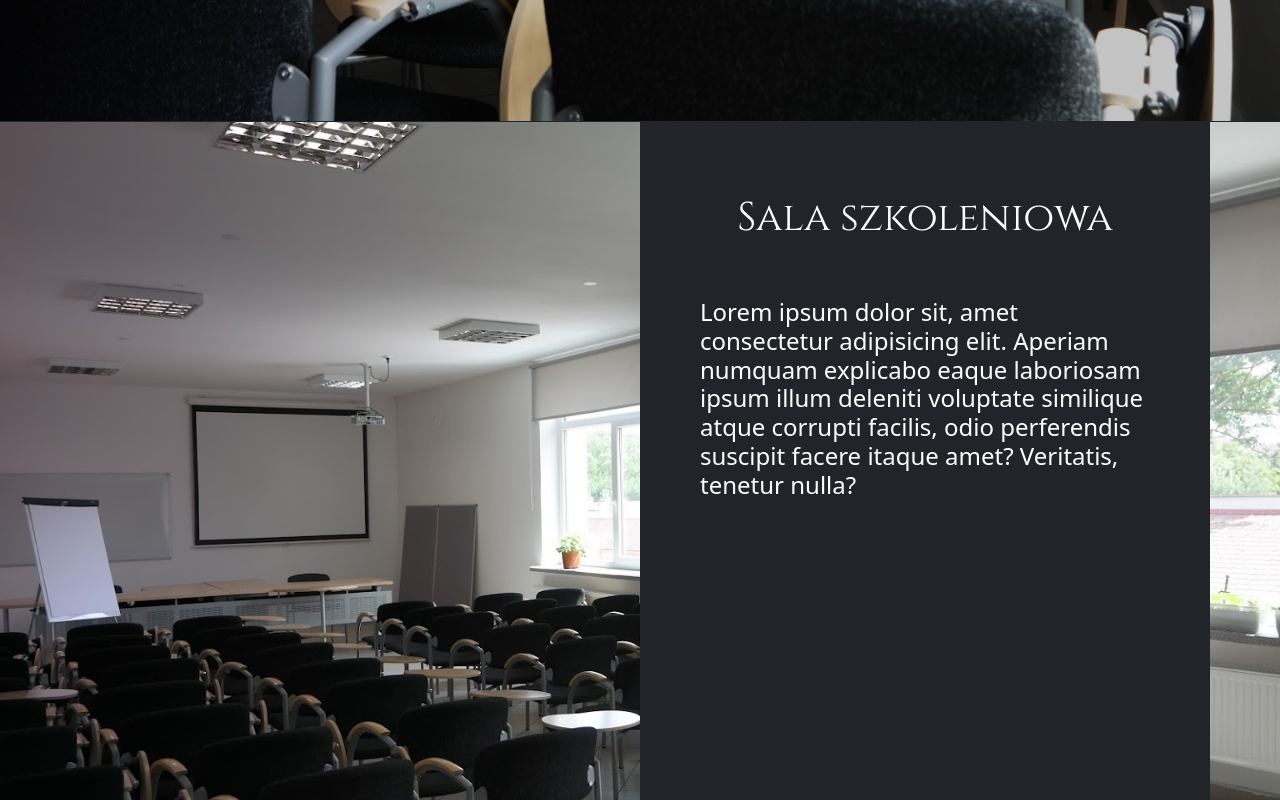
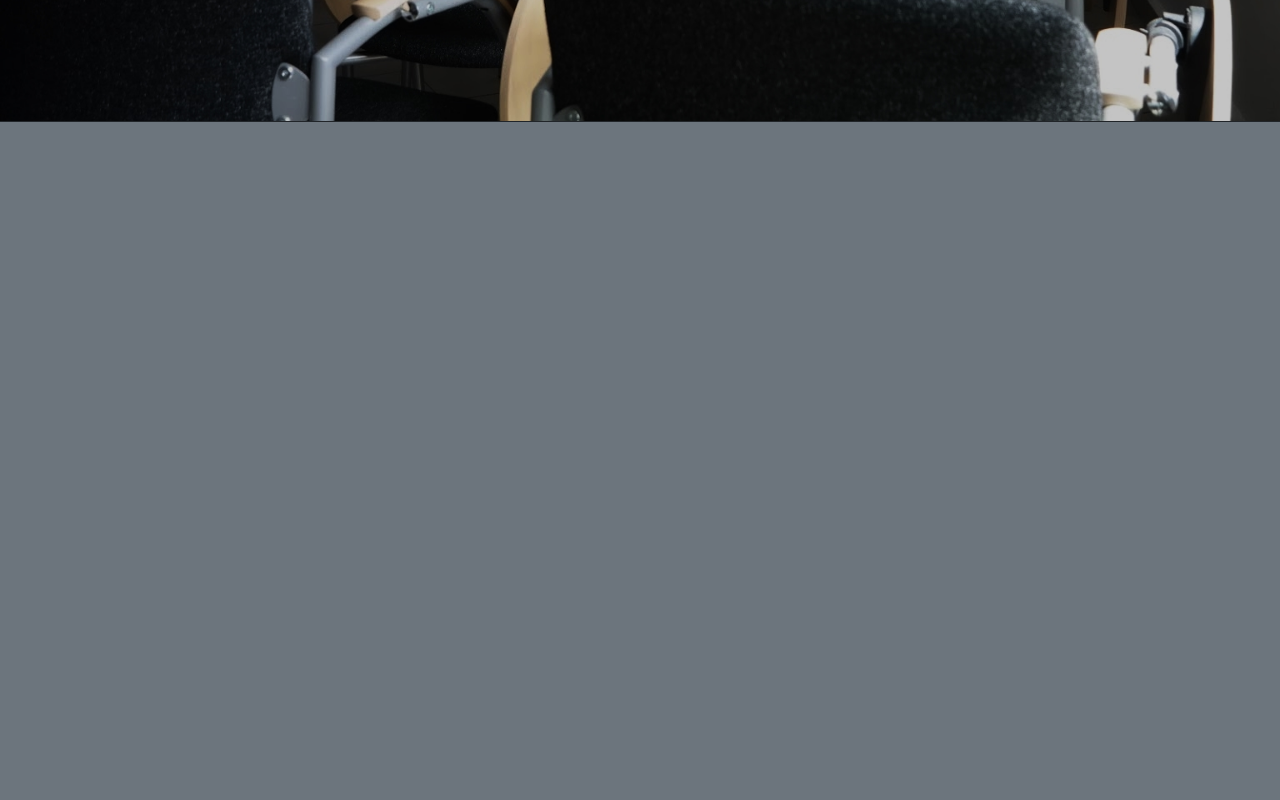
Before and after one commit to MrPoli/Strona-Rzecki, a plain HTML site: page index.html in a window 1280 px wide. Shown: the part 780-1580 px from the top of the page. Drawn offline with nearby package versions, Linux system fonts and the light colour scheme.

Commit message:
dodatkowe sekcje

```diff
--- a/index.html
+++ b/index.html
@@ -95,6 +95,12 @@
         </div>
       </div>
     </header>
+    <!-- O nas -->
+    <section
+      id="oNas"
+      class="bg-secondary vh-100 border-bottom border-1 border-secondary"
+    ></section>
+
     <!-- Sala szkoleniowa -->
     <section
       id="salaSzkoleniowa"
```
